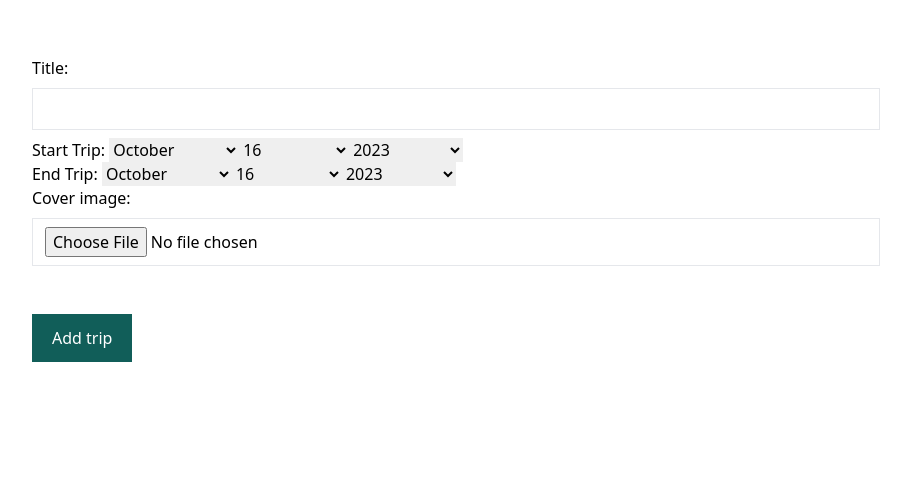
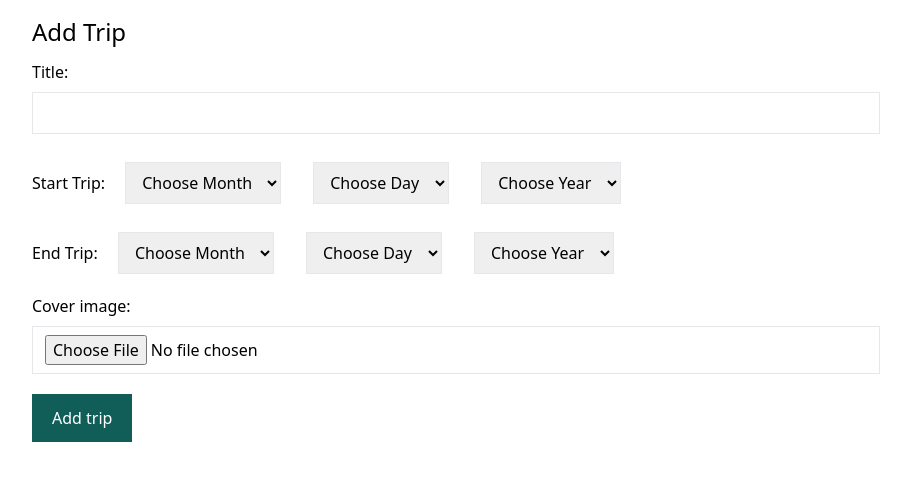
Before and after one commit to SharathRC/travel-tracker-web, a Django app: page /add-new-trip/ in a window 1280 px wide. Shown: the part 80-561 px from the top of the page, without its empty margins (184-1095 px from the left). Run offline with Django 4.2, Linux system fonts and the light colour scheme; some libraries are stand-ins or nearby versions.

Commit message:
fix add image bug

```diff
--- a/travel-tracker-web/app/forms.py
+++ b/travel-tracker-web/app/forms.py
@@ -1,9 +1,4 @@
 from django import forms
-from django.contrib.admin.widgets import (
-    AdminDateWidget,
-    AdminTimeWidget,
-    AdminSplitDateTime,
-)
 from .models import Trip
 
 
@@ -18,9 +13,15 @@ class TripForm(forms.ModelForm):
                 }
             ),
             "start_trip": forms.SelectDateWidget(
+                attrs={
+                    "class": "mx-4 px-3 py-2 my-2 border border-gray-200",
+                },
                 empty_label=("Choose Year", "Choose Month", "Choose Day"),
             ),
             "end_trip": forms.SelectDateWidget(
+                attrs={
+                    "class": "mx-4 px-3 py-2 my-2 border border-gray-200",
+                },
                 empty_label=("Choose Year", "Choose Month", "Choose Day"),
             ),
             "cover_image": forms.FileInput(
--- a/travel-tracker-web/app/models.py
+++ b/travel-tracker-web/app/models.py
@@ -38,10 +38,13 @@ class Trip(models.Model):
     updated_at = models.DateTimeField(auto_now=True)
 
     start_trip = models.DateTimeField(
-        verbose_name="Start Trip", default=datetime.now, blank=True
+        verbose_name="Start Trip",
+        blank=True,
     )
     end_trip = models.DateTimeField(
-        verbose_name="End Trip", default=datetime.now, blank=True
+        verbose_name="End Trip",
+        blank=True,
+        null=True,
     )
 
     status = models.CharField(max_length=50, choices=STATUS_CHOICES, default=ACTIVE)
--- a/travel-tracker-web/app/templates/add_trip.html
+++ b/travel-tracker-web/app/templates/add_trip.html
@@ -4,8 +4,9 @@
 
 {% block content %}
 
+<h1 class="text-2xl">{{ title }}</h1>
 
-<form class="my-10" method="post" action=".">
+<form method="post" action="." enctype="multipart/form-data" class="space-y-3">
     {% csrf_token %}
 
     {{form.as_p}}
--- a/travel-tracker-web/app/views.py
+++ b/travel-tracker-web/app/views.py
@@ -33,4 +33,9 @@ def add_new_trip(request):
     else:
         form = TripForm()
 
-    return render(request, "add_trip.html", {"form": form})
+    context = {
+        "title": "Add Trip",
+        "form": form,
+    }
+
+    return render(request, "add_trip.html", context)
```
Also changed, not shown: travel-tracker-web/app/migrations/0002_alter_trip_end_trip_alter_trip_start_trip.py (added), travel-tracker-web/app/migrations/0003_alter_trip_end_trip.py (added).
